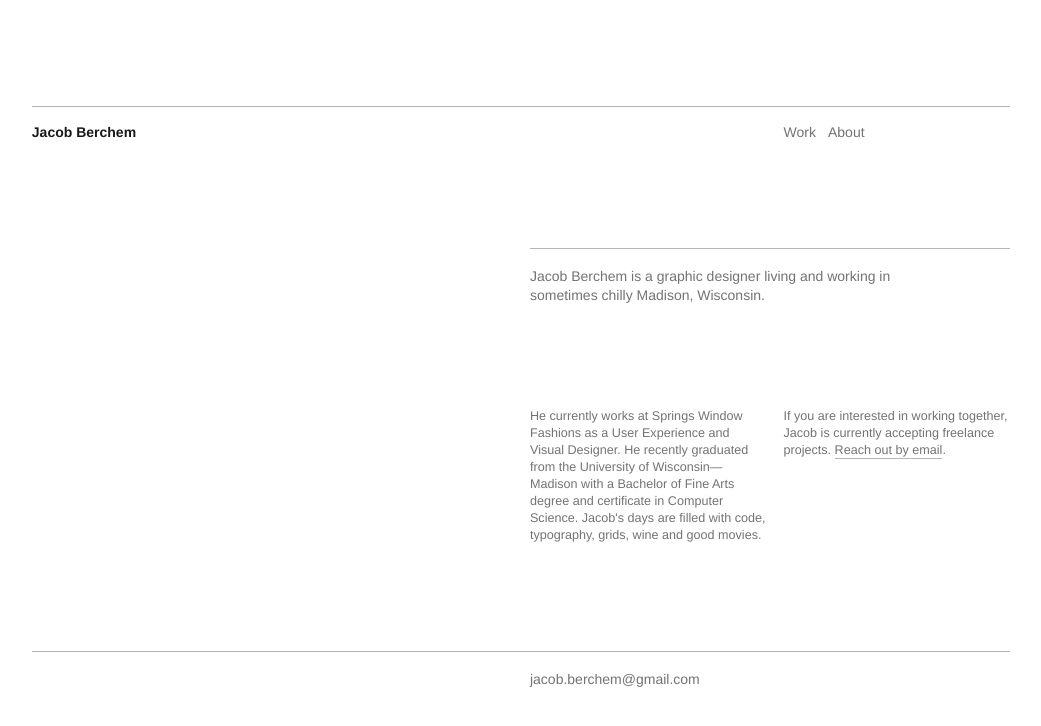
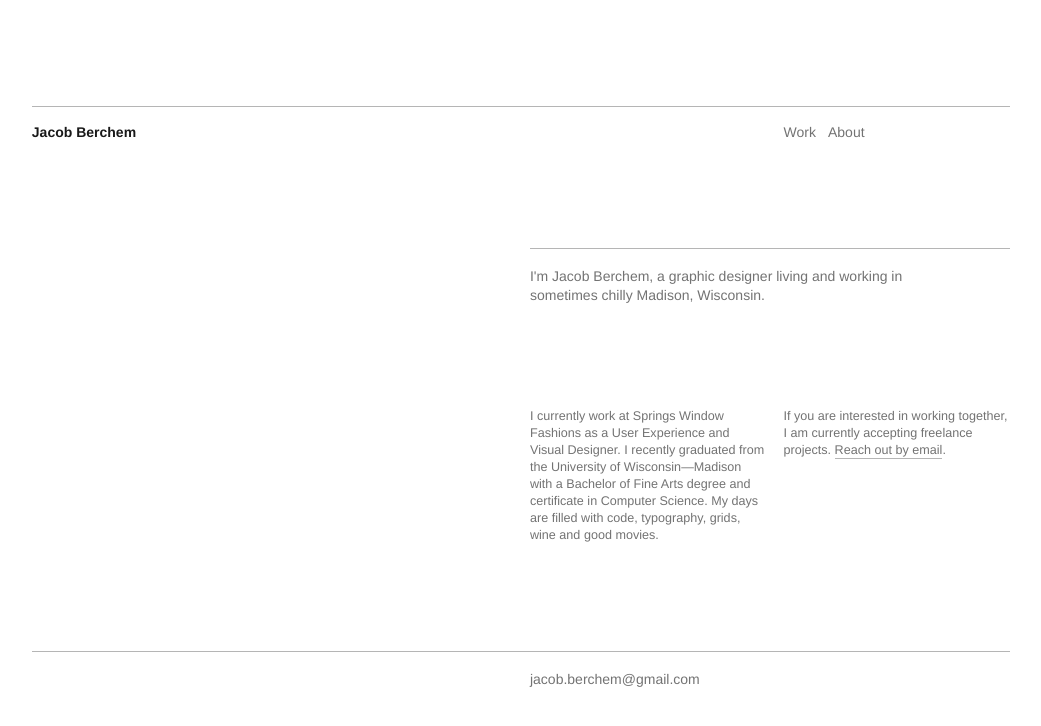
Before and after one commit to vpineda7/jakeberkuwmad.github.io, a Jekyll site: the page built from about/index.html, in a window 1280 px wide. Shown: the top 726 px of the page, without its empty margins (119-1160 px from the left). Built offline with Jekyll 4.4.1, drawn with Linux system fonts in a browser that asks for light colours.

Commit message:
Changed voice of About page

```diff
--- a/about/index.html
+++ b/about/index.html
@@ -1,10 +1,10 @@
 ---
 layout: page
 title: About
-description: Jacob Berchem is a graphic designer living and working in sometimes chilly Madison, Wisconsin.
+description: I'm Jacob Berchem, a graphic designer living and working in sometimes chilly Madison, Wisconsin.
 ---
 
 <section class="text-columns">
-  <p class="left">He currently works at Springs Window Fashions as a User Experience and Visual Designer. He recently graduated from the University of Wisconsin&mdash;Madison with a Bachelor of Fine Arts degree and certificate in Computer Science. Jacob's days are filled with code, typography, grids, wine and <a href="http://letterboxd.com/jakeberk/" target="_blank" >good movies</a>.</p>
-  <p class="right">If you are interested in working together, Jacob is currently accepting freelance projects. <a href="mailto:jacob.berchem@gmail.com" id="underlined-link">Reach out by email</a>.</p>
+  <p class="left">I currently work at Springs Window Fashions as a User Experience and Visual Designer. I recently graduated from the University of Wisconsin&mdash;Madison with a Bachelor of Fine Arts degree and certificate in Computer Science. My days are filled with code, typography, grids, wine and <a href="http://letterboxd.com/jakeberk/" target="_blank" >good movies</a>.</p>
+  <p class="right">If you are interested in working together, I am currently accepting freelance projects. <a href="mailto:jacob.berchem@gmail.com" id="underlined-link">Reach out by email</a>.</p>
 </section>
```
